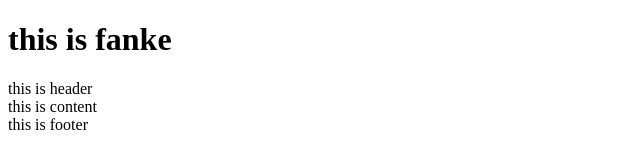
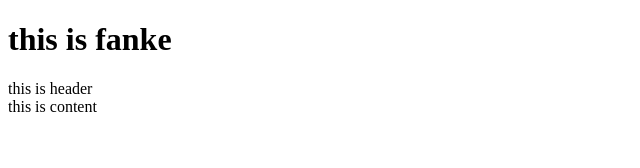
Before and after one commit to xysaifeng/fanke, a plain HTML site: page index.html in a window 1280 px wide. Shown: the whole page, without its empty margins (0-640 px from the left). Drawn offline with Linux system fonts and the light colour scheme.

Commit message:
remove footer

```diff
--- a/index.html
+++ b/index.html
@@ -9,6 +9,6 @@
 		</h1>
 		<div class="header">this is header</div>
 		<div class="container">this is content</div>
-		<div class="footer">this is footer</div>
+
 	</body>
 </html>
```
